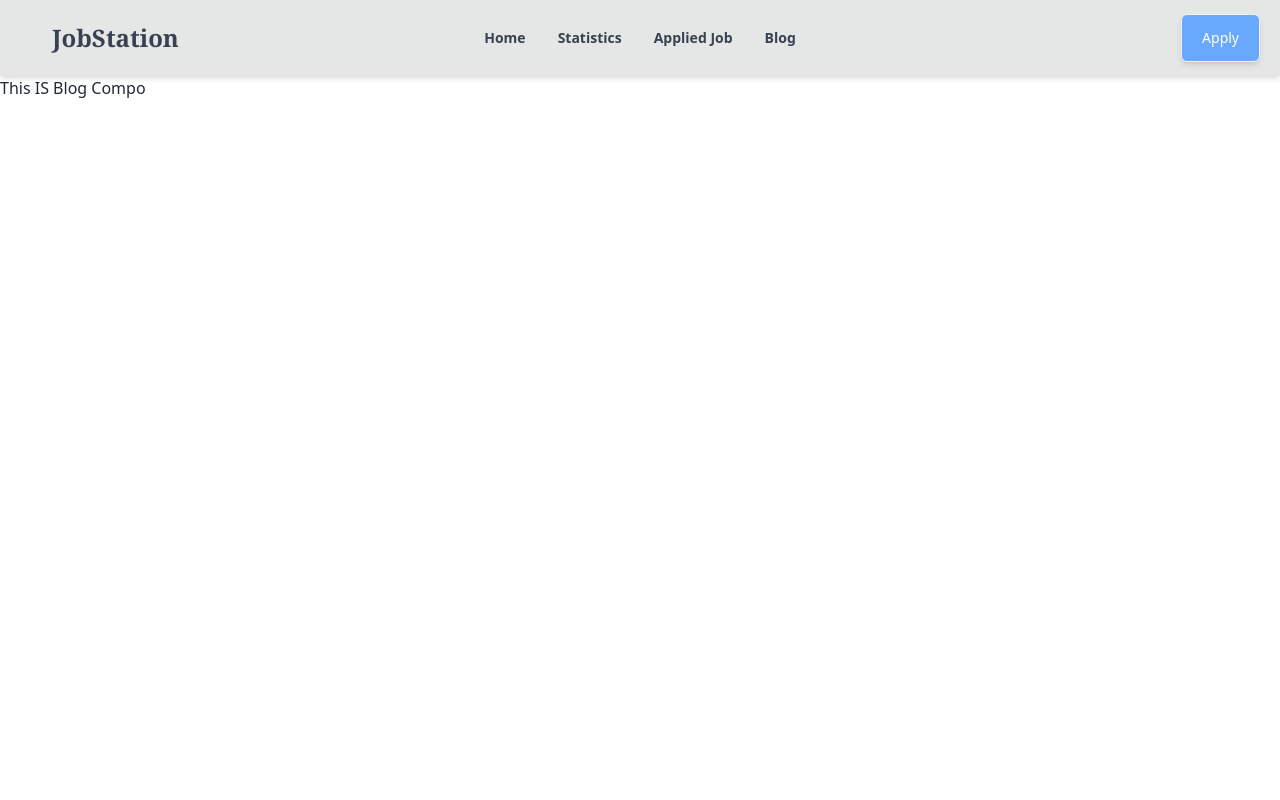
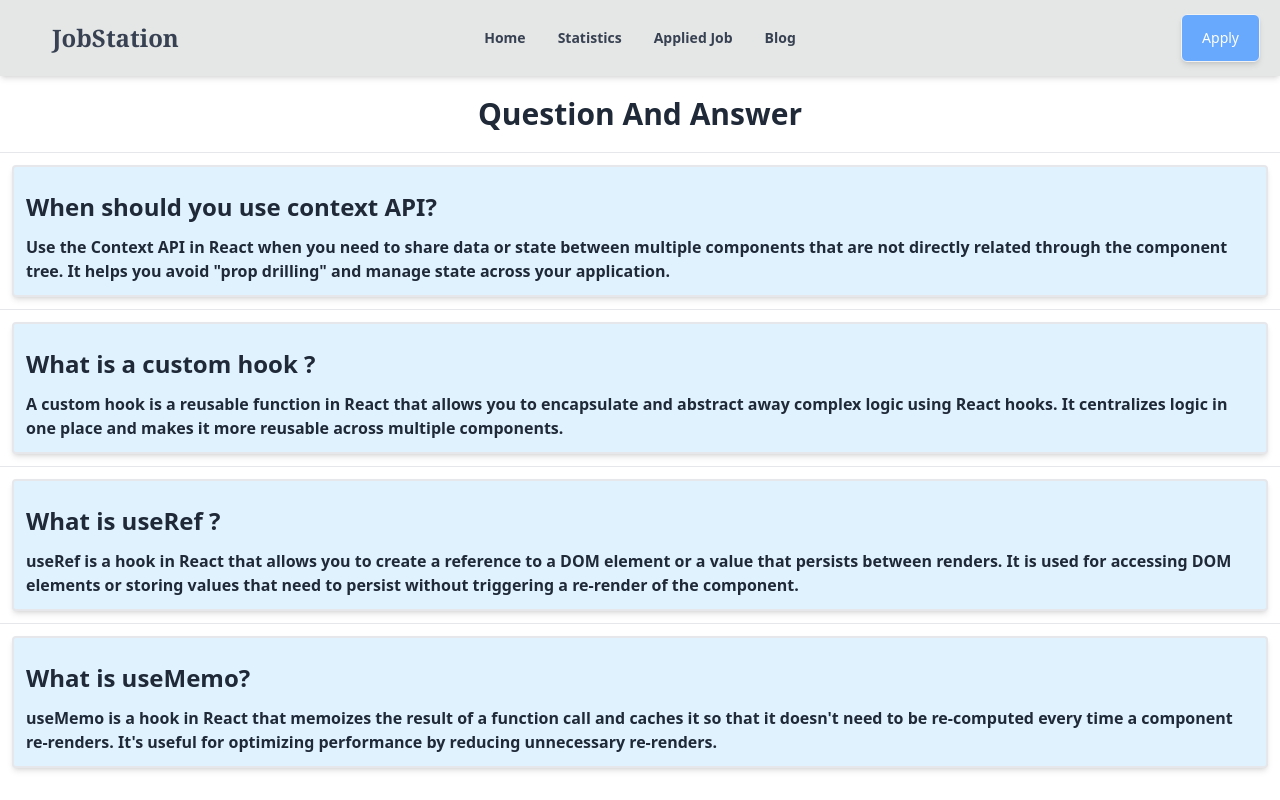
Before and after one commit to Miftahulislam2001/Job_Station_Project, a React (Vite) app: page /blog in a window 1280 px wide. Built offline with nearby package versions, Linux system fonts and the light colour scheme.

Commit message:
Blog page added

```diff
--- a/src/components/Blog/Blog.jsx
+++ b/src/components/Blog/Blog.jsx
@@ -2,8 +2,39 @@ import React from 'react';
 
 const Blog = () => {
     return (
-        <div>
-            <h2>This IS Blog Compo</h2>
+<div>
+            <h1 className='text-center block mx-auto text-3xl font-bold my-5 '>Question And Answer</h1>
+            <div>
+                <hr />
+                <div className='text-left border-2 p-3 shadow-md rounded m-3 bg-sky-100'>
+                    <h1 className='text-2xl font-semibold my-3'>When should you use context API?</h1>
+                    <p className='font-semibold'>Use the Context API in React when you need to share data or state between multiple components that are not directly related through the component tree. It helps you avoid "prop drilling" and manage state across your application.</p>
+                </div>
+            </div>
+
+            <div>
+                <hr />
+                <div className='text-left border-2 p-3 shadow-md rounded m-3 bg-sky-100'>
+                    <h1 className='text-2xl font-semibold my-3'>What is a custom hook ?</h1>
+                    <p className='font-semibold'>A custom hook is a reusable function in React that allows you to encapsulate and abstract away complex logic using React hooks. It centralizes logic in one place and makes it more reusable across multiple components.</p>
+                </div>
+            </div>
+
+            <div>
+                <hr />
+                <div className='text-left border-2 p-3 shadow-md rounded m-3 bg-sky-100'>
+                    <h1 className='text-2xl font-semibold my-3'>What is useRef ?</h1>
+                    <p className='font-semibold'>useRef is a hook in React that allows you to create a reference to a DOM element or a value that persists between renders. It is used for accessing DOM elements or storing values that need to persist without triggering a re-render of the component.</p>
+                </div>
+            </div>
+
+            <div>
+                <hr />
+                <div className='text-left border-2 p-3 shadow-md rounded m-3 bg-sky-100 '>
+                    <h1 className='text-2xl font-semibold my-3'>What is useMemo?</h1>
+                    <p className='font-semibold'>useMemo is a hook in React that memoizes the result of a function call and caches it so that it doesn't need to be re-computed every time a component re-renders. It's useful for optimizing performance by reducing unnecessary re-renders.</p>
+                </div>
+            </div>
         </div>
     );
 };
```
Also changed, not shown: 1 other file (tests, documents, lock files or other folders).
